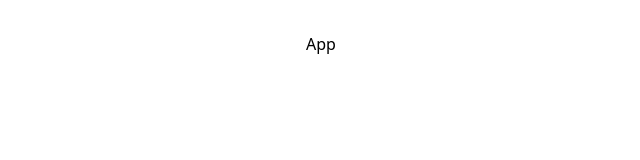
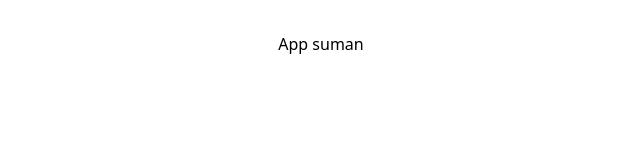
Before and after one commit to mani-chauhan2004/hostel-allotment-app, a React (Vite) app in the folder hostel-allotment-app/: page / in a window 1280 px wide. Shown: the top 160 px of the page, without its empty margins (319-959 px from the left). Built offline with nearby package versions, Linux system fonts and the light colour scheme.

Commit message:
first test push

```diff
--- a/hostel-allotment-app/src/App.jsx
+++ b/hostel-allotment-app/src/App.jsx
@@ -7,6 +7,7 @@ export default function App() {
   return (
     <h1 className="text-3xl font-bold underline">
       App
+      suman
     </h1>
   )
 }
```
